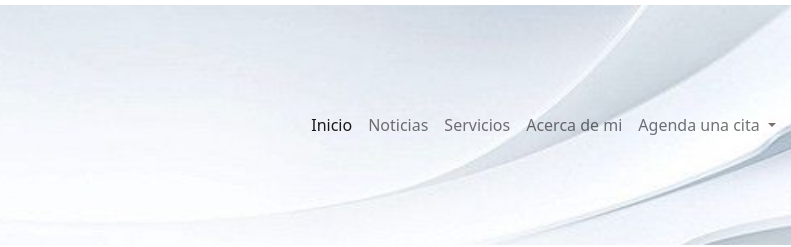
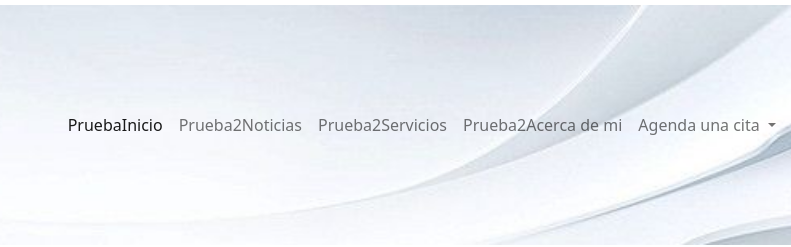
Before and after one commit to snovalinski/susannovalinski, a website: page index.html in a window 1280 px wide. Shown: the top 247 px of the page, 489-1280 px from the left. Drawn offline with nearby package versions, Linux system fonts and the light colour scheme.

Commit message:
un cambio hecho para ver si funciona

```diff
--- a/index.html
+++ b/index.html
@@ -3,9 +3,9 @@
 <head>
 	<meta charset="UTF-8">
 	<meta name="viewport" content="width=device-width, initial-scale=1.0">
-	<meta name="keywords" content="odontología neurofocal, odontología neurofocal montevideo, odontología neurofocal uruguay, odontología holistica, odontología holistica montevideo,  odontología holistica uruguay, odontología integral, odontología integral montevideo, odontología integral uruguay, odontología biológica, odontología biológica montevideo, odontología biológica uruguay, terapia neural, terapia neural montevideo, terapia neural uruguay, terapia del dolor en odontología, manejo del dolor en odontología, neuralgia del trigémino, odontología preventiva, odontología preventiva montevideo, odontología preventiva uruguay, dolor facial, trastornos de la articulación temporomandibular, manejo del bruxismo, odontología minimamente invasiva, odontología minimamente invasiva montevideo, odontología minimamente invasiva uruguay">
+	<meta name="keywords" content="Prueba2 odontología neurofocal, odontología neurofocal montevideo, odontología neurofocal uruguay, odontología holistica, odontología holistica montevideo,  odontología holistica uruguay, odontología integral, odontología integral montevideo, odontología integral uruguay, odontología biológica, odontología biológica montevideo, odontología biológica uruguay, terapia neural, terapia neural montevideo, terapia neural uruguay, terapia del dolor en odontología, manejo del dolor en odontología, neuralgia del trigémino, odontología preventiva, odontología preventiva montevideo, odontología preventiva uruguay, dolor facial, trastornos de la articulación temporomandibular, manejo del bruxismo, odontología minimamente invasiva, odontología minimamente invasiva montevideo, odontología minimamente invasiva uruguay">
 	<meta name="description" content="portal acerca de noticias odontológicas actuales enfocadas en dar información general odontológica para educar a los usuarios acerca de actualidades y conceptos necesarios para mantener una salud bucal adecuada explicamos cómo el órgano bucal influye en el resto del organismo. Buscamos que los usuarios acudan a informarse y educarse porque la salud empieza por el mismo individuo de esta manera estará más preparado para buscar la ayuda adecuada a su caso y restablecer su salud general">
-	<title>Susan Novalinski Hung</title>
+	<title>Prueba2Susan Novalinski Hung</title>
 
 	<link href="https://cdn.jsdelivr.net/npm/bootstrap@5.0.0-beta1/dist/css/bootstrap.min.css" rel="stylesheet" integrity="sha384-giJF6kkoqNQ00vy+HMDP7azOuL0xtbfIcaT9wjKHr8RbDVddVHyTfAAsrekwKmP1" crossorigin="anonymous">
 	<link rel="stylesheet" href="css/susanstylescss.css">
@@ -24,16 +24,16 @@
     			<div class="collapse navbar-collapse" id="navbarNavDropdown">
       				<ul class="navbar-nav">
         			<li class="nav-item">
-          			<a class="nav-link active" aria-current="page" href="index.html">Inicio</a>
+          			<a class="nav-link active" aria-current="page" href="index.html">PruebaInicio</a>
         			</li>
         			<li class="nav-item">
-          			<a class="nav-link" href="noticias.html">Noticias</a>
+          			<a class="nav-link" href="noticias.html">Prueba2Noticias</a>
         			</li>
         			<li class="nav-item">
-         			<a class="nav-link" href="servicios.html">Servicios</a>
+         			<a class="nav-link" href="servicios.html">Prueba2Servicios</a>
         			</li>
         			<li class="nav-item">
-          			<a class="nav-link" href="acercademi.html">Acerca de mi</a>
+          			<a class="nav-link" href="acercademi.html">Prueba2Acerca de mi</a>
         			</li>
         			<li class="nav-item dropdown">
           			<a class="nav-link dropdown-toggle" href="#" id="navbarDropdownMenuLink" role="button" data-bs-toggle="dropdown" aria-expanded="false">
```
